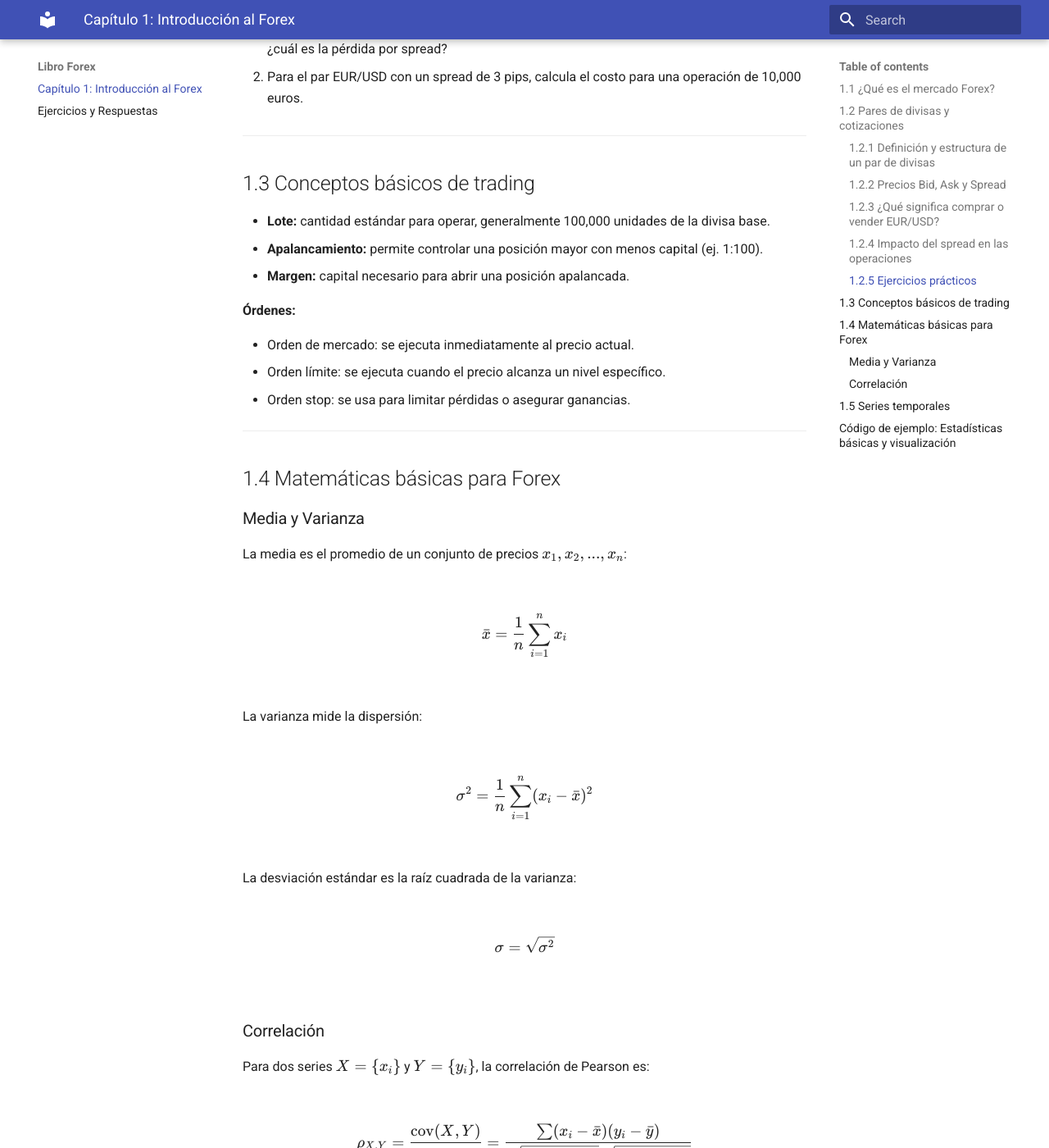
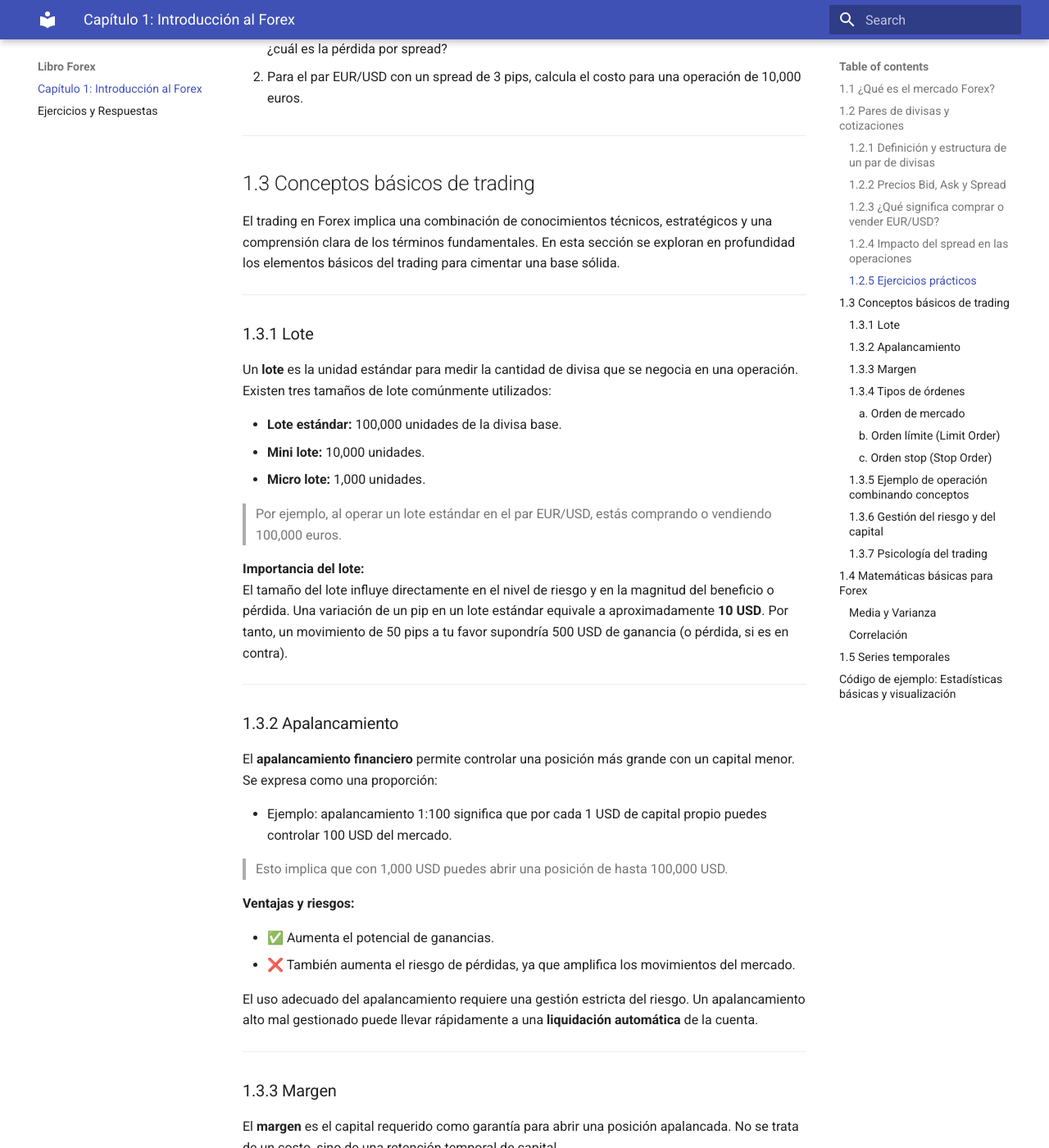
Before and after one commit to FlavioEsquivel/libro-forex, an MkDocs documentation site: the page built from docs/capitulo-1.md, in a window 1280 px wide and 1400 px high, scrolled down 2261 px. Shown: the whole window at 82% size. Built offline with MkDocs 1.6.1 and Material for MkDocs 9.7.7, drawn with Linux system fonts in a browser that asks for light colours; some of the changed text lies outside the part shown.

Commit message:
fixup! update 1.3

```diff
--- a/docs/capitulo-1.md
+++ b/docs/capitulo-1.md
@@ -85,15 +85,130 @@
 
 ## 1.3 Conceptos básicos de trading
 
-- **Lote:** cantidad estándar para operar, generalmente 100,000 unidades de la divisa base.
-- **Apalancamiento:** permite controlar una posición mayor con menos capital (ej. 1:100).
-- **Margen:** capital necesario para abrir una posición apalancada.
+El trading en Forex implica una combinación de conocimientos técnicos, estratégicos y una comprensión clara de los términos fundamentales. En esta sección se exploran en profundidad los elementos básicos del trading para cimentar una base sólida.
 
-**Órdenes:**
+---
 
-- Orden de mercado: se ejecuta inmediatamente al precio actual.
-- Orden límite: se ejecuta cuando el precio alcanza un nivel específico.
-- Orden stop: se usa para limitar pérdidas o asegurar ganancias.
+### 1.3.1 Lote
+
+Un **lote** es la unidad estándar para medir la cantidad de divisa que se negocia en una operación. Existen tres tamaños de lote comúnmente utilizados:
+
+- **Lote estándar:** 100,000 unidades de la divisa base.
+- **Mini lote:** 10,000 unidades.
+- **Micro lote:** 1,000 unidades.
+
+> Por ejemplo, al operar un lote estándar en el par EUR/USD, estás comprando o vendiendo 100,000 euros.
+
+**Importancia del lote:**
+El tamaño del lote influye directamente en el nivel de riesgo y en la magnitud del beneficio o pérdida. Una variación de un pip en un lote estándar equivale a aproximadamente **10 USD**. Por tanto, un movimiento de 50 pips a tu favor supondría 500 USD de ganancia (o pérdida, si es en contra).
+
+---
+
+### 1.3.2 Apalancamiento
+
+El **apalancamiento financiero** permite controlar una posición más grande con un capital menor. Se expresa como una proporción:
+
+- Ejemplo: apalancamiento 1:100 significa que por cada 1 USD de capital propio puedes controlar 100 USD del mercado.
+
+> Esto implica que con 1,000 USD puedes abrir una posición de hasta 100,000 USD.
+
+**Ventajas y riesgos:**
+
+- ✅ Aumenta el potencial de ganancias.
+- ❌ También aumenta el riesgo de pérdidas, ya que amplifica los movimientos del mercado.
+
+El uso adecuado del apalancamiento requiere una gestión estricta del riesgo. Un apalancamiento alto mal gestionado puede llevar rápidamente a una **liquidación automática** de la cuenta.
+
+---
+
+### 1.3.3 Margen
+
+El **margen** es el capital requerido como garantía para abrir una posición apalancada. No se trata de un costo, sino de una retención temporal de capital.
+
+\[
+\text{Margen requerido} = \frac{\text{Tamaño de la operación}}{\text{Apalancamiento}}
+\]
+
+> Por ejemplo, para abrir una posición de 100,000 USD con apalancamiento 1:100 necesitas un margen de:
+
+\[
+\frac{100,000}{100} = 1,000 \text{ USD}
+\]
+
+**Margen de mantenimiento:** Es el mínimo que debes tener en la cuenta para mantener una posición abierta. Si tu capital cae por debajo de ese nivel, se produce una **margin call**, y tus operaciones pueden cerrarse automáticamente.
+
+---
+
+### 1.3.4 Tipos de órdenes
+
+Las **órdenes** son instrucciones que se dan a la plataforma de trading para abrir o cerrar operaciones en condiciones específicas. Son herramientas clave en la estrategia y gestión de riesgo.
+
+#### a. Orden de mercado
+
+- Se ejecuta **inmediatamente** al mejor precio disponible.
+- Garantiza ejecución, pero no un precio exacto.
+- Ideal en mercados muy líquidos o cuando la prioridad es entrar/salir rápidamente.
+
+#### b. Orden límite (Limit Order)
+
+- Se coloca a un precio **mejor que el actual** del mercado.
+- Útil para entrar al mercado cuando se alcanza un nivel técnico deseado.
+- Ejemplo: si EUR/USD está en 1.1010 y deseas comprar en 1.1000, puedes colocar una orden límite de compra.
+
+#### c. Orden stop (Stop Order)
+
+- Se activa cuando el precio **supera un cierto umbral**.
+- Útil para:
+  - **Detener pérdidas** (stop-loss).
+  - **Asegurar ganancias** (trailing stop).
+  - Entrar en operaciones si se rompe una resistencia o soporte (buy/sell stop).
+
+---
+
+### 1.3.5 Ejemplo de operación combinando conceptos
+
+Supongamos que deseas comprar 1 lote de EUR/USD (100,000 euros) con un apalancamiento 1:100. El precio actual es 1.1010.
+
+- Margen requerido:
+  \[
+  \frac{100,000}{100} = 1,000 \text{ USD}
+  \]
+
+- Colocas una orden límite de compra en 1.1000 con un stop-loss en 1.0950 y un take-profit en 1.1100.
+
+- Si se ejecuta y alcanza el TP:
+  \[
+  (1.1100 - 1.1000) \times 100,000 = 1,000 \text{ USD de ganancia}
+  \]
+
+- Si cae al SL:
+  \[
+  (1.1000 - 1.0950) \times 100,000 = 500 \text{ USD de pérdida}
+  \]
+
+Este ejemplo demuestra cómo el lote, el apalancamiento, el margen y las órdenes se combinan en una operación real.
+
+---
+
+### 1.3.6 Gestión del riesgo y del capital
+
+- Nunca uses todo tu capital como margen.
+- Limita el riesgo por operación (por ejemplo, 1-2% del capital total).
+- Usa órdenes stop-loss siempre.
+- Diversifica: no expongas toda tu cuenta a una sola operación o par.
+
+---
+
+### 1.3.7 Psicología del trading
+
+Aunque no es un concepto técnico, la **disciplina emocional** es clave. Los errores más comunes suelen ser:
+
+- Operar impulsivamente sin análisis.
+- Mover el stop-loss por miedo.
+- Sobreapalancarse por codicia.
+
+La combinación de **educación técnica**, **gestión del riesgo**, y **control emocional** es lo que define a un trader exitoso.
+
 
 ---
 
```
